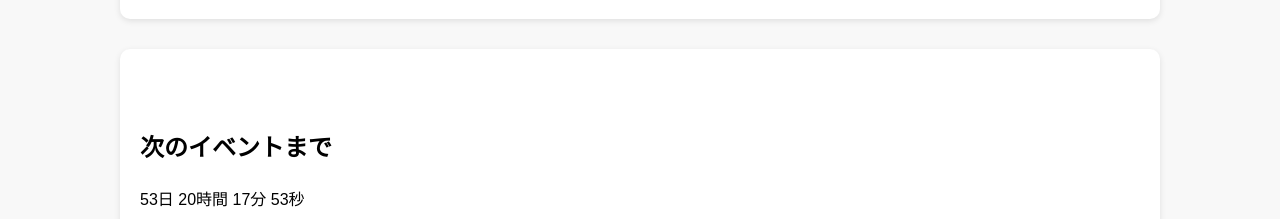
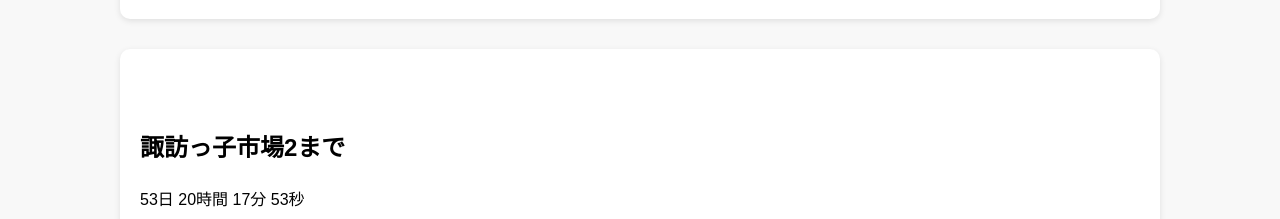
Before and after one commit to Ryouse1/Suwakkoitiba, a website: page index.html in a window 1280 px wide. Shown: the part 1760-1979 px from the top of the page. Drawn offline with Linux system fonts and the light colour scheme; no server answers.

Commit message:
Update index.html

```diff
--- a/index.html
+++ b/index.html
@@ -46,7 +46,7 @@
 
   <!-- ここにカウントダウン追加 -->
 <section>
-  <h2>次のイベントまで</h2>
+  <h2>諏訪っ子市場2まで</h2>
   <p id="countdown">読み込み中…</p>
   <p id="countdown-message" style="display:none;">
     イベント開始！
```
